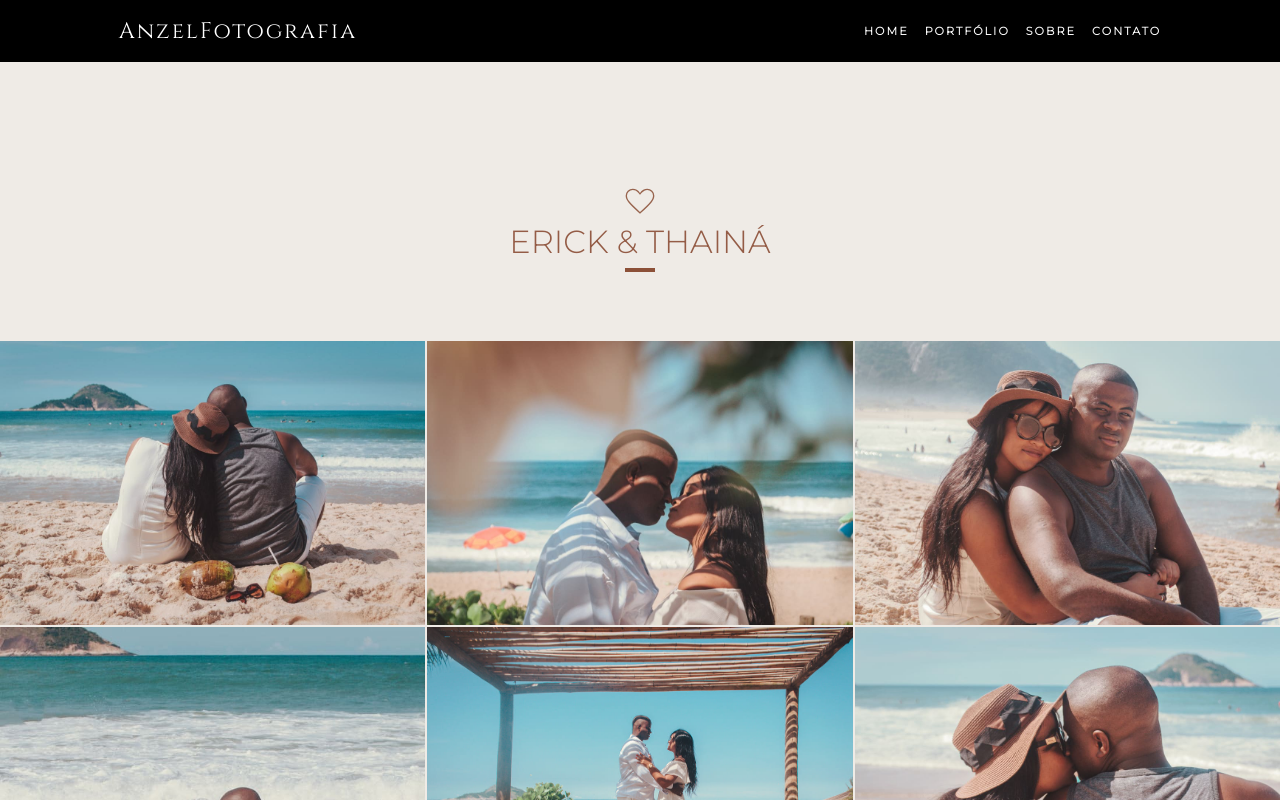
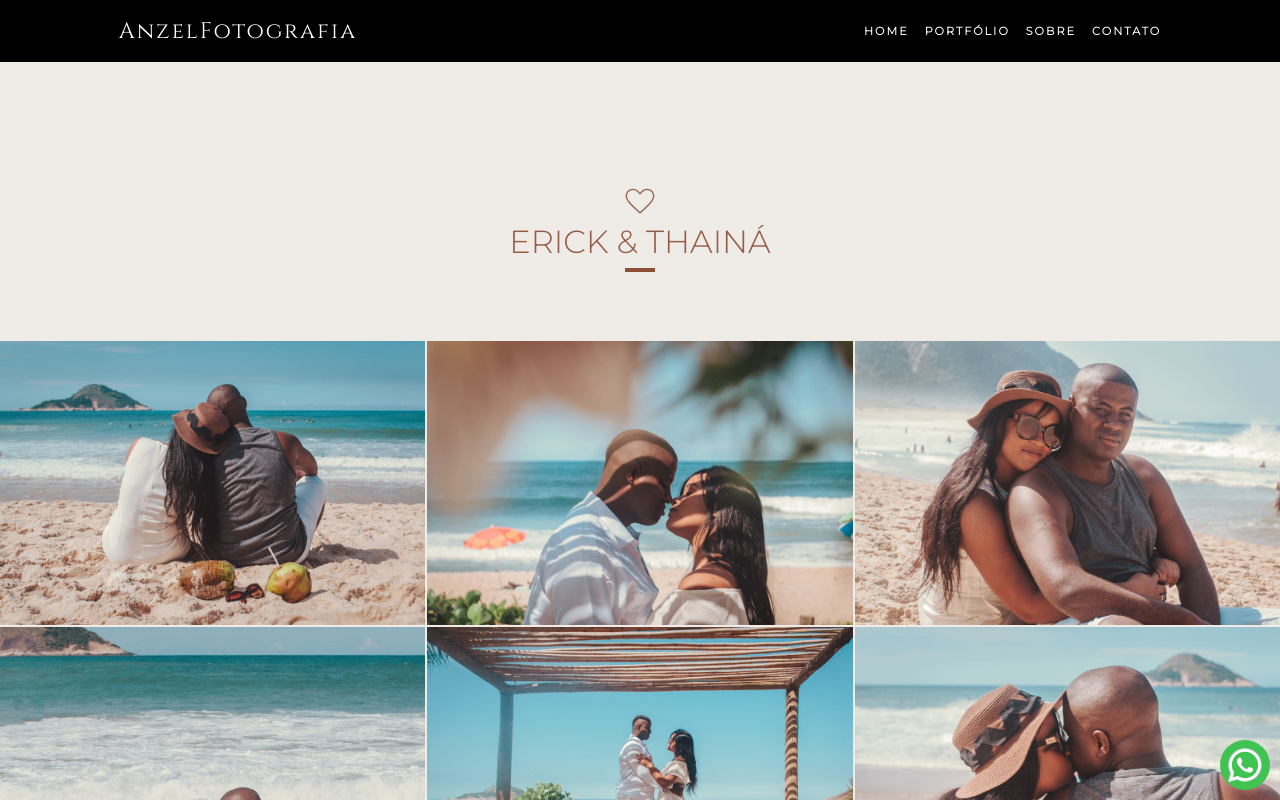
Before and after one commit to rlxmts/anzelfotografia, a React (Create React App) app: page /portfolio/1 in a window 1280 px wide. Shown: the top 800 px of the page. Built offline with nearby package versions, Linux system fonts and the light colour scheme; no server answers.

Commit message:
:rocket: Deploy com Vercel CLI

```diff
--- /dev/null
+++ b/src/components/commom/BtWhatsapp/index.js
@@ -0,0 +1,33 @@
+import styled from "styled-components"
+
+const BotaoWpp = styled.a`
+    position: fixed;
+    right: 10px;
+    bottom: 10px;
+    display: block;
+    height: 50px;
+    width: 50px;
+    border-radius: 50%;
+    font-size: 1px;
+    color: transparent;
+    background-image: url(${process.env.PUBLIC_URL}/img/wpp-icon.svg);
+    background-size: 40px;
+    background-position: center;
+    background-repeat: no-repeat;
+    background-color: #40c351;
+    z-index:1;
+`
+
+const BtWhatsApp = ()=> {
+    return(
+        <BotaoWpp
+            href="https://wa.me/5521979006557"
+            target="_blank"
+            rel="noopener noreferrer"
+        >
+            atendimento via Whatsapp
+        </BotaoWpp>
+    )
+}
+
+export default BtWhatsApp;
--- a/src/components/layout/Rodape/index.js
+++ b/src/components/layout/Rodape/index.js
@@ -31,7 +31,13 @@ const Rodape = ()=> {
             <span> &copy; Copyright - todos os direitos reservados. </span>
             <div className="creditos">
                 <span>Feito por:</span>
-                <a href="https://horbiti.vercel.app" target="_blank" rel="noopener noreferrer"><img alt="Logotipo da Horbiti" src="./img/horbiti.png"></img></a>
+                <a
+                    href="https://horbiti.vercel.app"
+                    target="_blank"
+                    rel="noopener noreferrer"
+                >
+                    <img alt="Logotipo da Horbiti" src={`${process.env.PUBLIC_URL}/img/horbiti.png`} />
+                </a>
             </div>
         </Footer>
     )
--- a/src/components/sections/Contato/index.js
+++ b/src/components/sections/Contato/index.js
@@ -14,7 +14,6 @@ const SecaoContato = styled.section`
 
         a{
             color: #000;
-            font-weight: 900;
         }
 
         }
--- a/src/components/sections/Sobre/index.js
+++ b/src/components/sections/Sobre/index.js
@@ -32,7 +32,9 @@ const Sobre = ()=> {
                 </div>
                 <div>
                     <Titulo img='./img/coracao.svg' titulo="Alessandra Anzelman"/>
-                    <Texto>Olá! Meu nome é Alessandra Anzelman e sou uma fotógrafa apaixonada pelo que faço. Descobri a fotografia durante meus estudos e, desde então, recebi todo o apoio de amigos e familiares para seguir essa carreira. Hoje, sei que não trabalho apenas com fotografias, mas com histórias, memórias, emoções e sentimentos, que procuro retratar através das minhas lentes. Dessa forma, conto a vida de maneira mais emocionante e tocante.</Texto>
+                    <Texto>
+                    Oi! Eu me chamo Alessandra. Sou do Rio de Janeiro. A paixão pela fotografia começou bem cedo na minha vida. Sempre enfatizei a importância da fotografia na eternização de momentos, pessoas e emoções. Ao longo do tempo, fiz da fotografia um hobby, mergulhei nesse mundo e ela, naturalmente, se tornou profissão. Desde então, sigo eternizando momentos.
+                    </Texto>
                 </div>
             </Container>
         </SectionSobre>
--- a/src/components/sections/TrabalhoIndividual/index.js
+++ b/src/components/sections/TrabalhoIndividual/index.js
@@ -60,6 +60,18 @@ const Galeria = styled.section`
     }
 `
 
+const VejaMais = styled.div`
+    padding-top: 5rem;
+
+    h2{
+        margin: 5rem 0 0 0;
+    }
+
+    @media screen and (max-width: 768px){
+        padding: 5rem 1rem 0 1rem;
+    }
+`
+
 const TrabalhoIndividual = ()=> {
 
     const parametro = useParams();
@@ -99,8 +111,10 @@ const TrabalhoIndividual = ()=> {
                 })}
                 </Masonry>
             </ResponsiveMasonry>
-            <Titulo titulo='Veja Mais' />
-            <CardTrabalhos />
+            <VejaMais className="veja-mais">
+                <Titulo titulo='Veja Mais' img={ `${process.env.PUBLIC_URL}/img/galary.svg` } />
+                <CardTrabalhos />
+            </VejaMais>
         </Galeria>
     );
 }
--- a/src/index.js
+++ b/src/index.js
@@ -14,6 +14,7 @@ import 'swiper/css/navigation';
 import 'swiper/css/effect-fade';
 import TrabalhoIndividual from './components/sections/TrabalhoIndividual';
 import BotaoSubir from './components/commom/BotaoSubir';
+import BtWhatsApp from './components/commom/BtWhatsapp';
 
 const EstiloGLobal = createGlobalStyle`
 
@@ -104,6 +105,7 @@ root.render(
       <Contato />
       <Rodape />
       <BotaoSubir />
+      <BtWhatsApp />
     </BrowserRouter>
   </React.StrictMode>
 );
```
Also changed, not shown: public/img/galary.svg (added), public/img/wpp-icon.svg (added).
